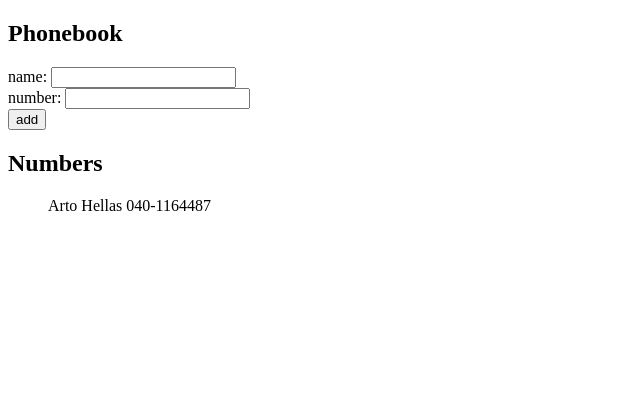
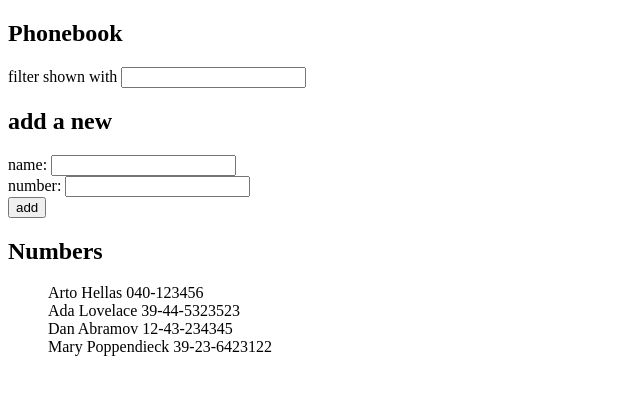
Before and after one commit to pboih/newrepo, a React (Create React App) app in the folder part2-phonebook/: page / in a window 1280 px wide. Shown: the top 394 px of the page, without its empty margins (0-640 px from the left). Built offline with nearby package versions, Linux system fonts and the light colour scheme.

Commit message:
part2 step4 TODO case insensitivity

```diff
--- a/part2-phonebook/src/App.js
+++ b/part2-phonebook/src/App.js
@@ -10,13 +10,14 @@ const Numbers = (props) => {
 
 const App = () => {
   const [persons, setPersons] = useState([
-    {
-      name: 'Arto Hellas',
-      number: '040-1164487'
-    }
+    { name: 'Arto Hellas', number: '040-123456', id: 1 },
+    { name: 'Ada Lovelace', number: '39-44-5323523', id: 2 },
+    { name: 'Dan Abramov', number: '12-43-234345', id: 3 },
+    { name: 'Mary Poppendieck', number: '39-23-6423122', id: 4 }
   ])
   const [newName, setNewName] = useState('')
   const [newPhone, setNewPhone] = useState('')
+  const [filter, setFilter] = useState('')
 
 
 
@@ -24,18 +25,19 @@ const App = () => {
     event.preventDefault()
     const nameObject = {
       name: newName,
-      number: newPhone
+      number: newPhone,
+      id: persons.length +1
     }
-   const isFound = persons.some(element =>{
-    if (element.name === nameObject.name){
+   const isFound = persons.some(element =>{ //if name is same as input return true
+    if (element.name.toUpperCase() === nameObject.name.toUpperCase()){ //compare names in uppercase (case insensitive)
       return true
     }
    })
 
-   isFound
+   isFound  //if that input already exists alarm user that it already exists
     ? alert(`${newName} is already added to the phonebook`)
     :
-      setPersons(persons.concat(nameObject))
+      setPersons(persons.concat(nameObject)) //add new Object to array
       setNewName('')
       setNewPhone('')
   }
@@ -48,12 +50,25 @@ const App = () => {
     setNewPhone(event.target.value)
   }
 
+  const handleFilterChange = (event) => {
+    setFilter(event.target.value)
+  }
+
+  const filterInput = filter.toUpperCase() // TODO filter case insensitive
+
+  const nameFilter = persons.map(person => person.name.includes(filter) ) //if each name includes input
+    ? persons.filter(x => x.name.includes(filter)) //Array becomes filtered Names
+    : persons //Array remains full
 
 
   return (
 
     <div>
       <h2>Phonebook</h2>
+      <div>filter shown with <input value={filter} onChange={handleFilterChange}/></div>
+
+
+      <h2>add a new</h2>
       <form onSubmit={addPerson}>
 
         <div>
@@ -68,7 +83,7 @@ const App = () => {
       </form>
       <h2>Numbers</h2>
       <ul>
-        {persons.map(person =>
+        {nameFilter.map(person =>
           <Numbers key={person.name} name={person.name} phone={person.number}/>
           )}
       </ul>
```
